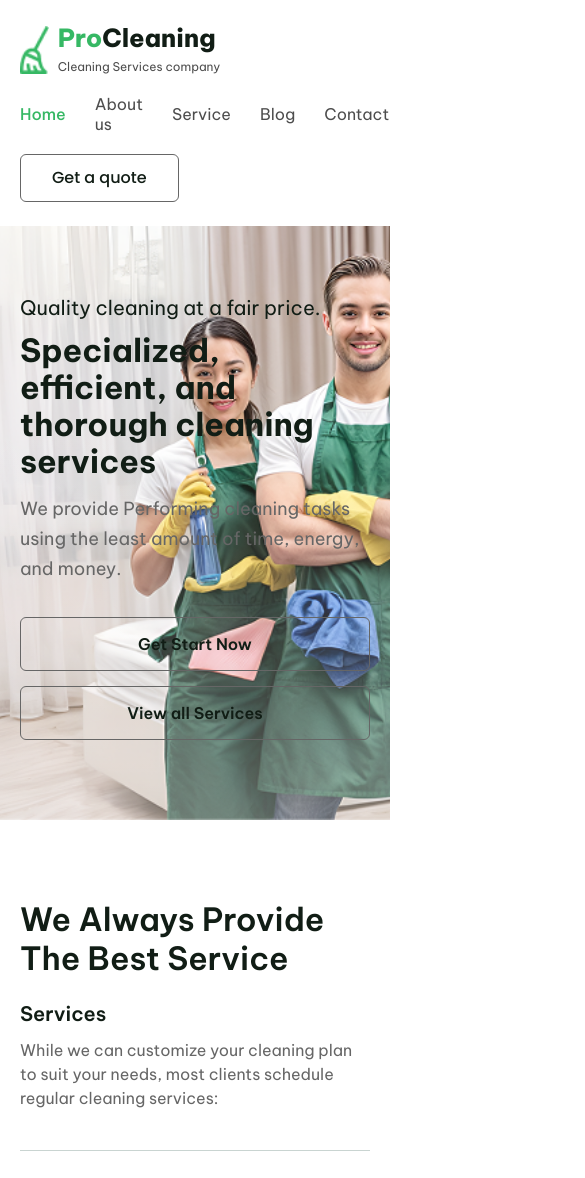
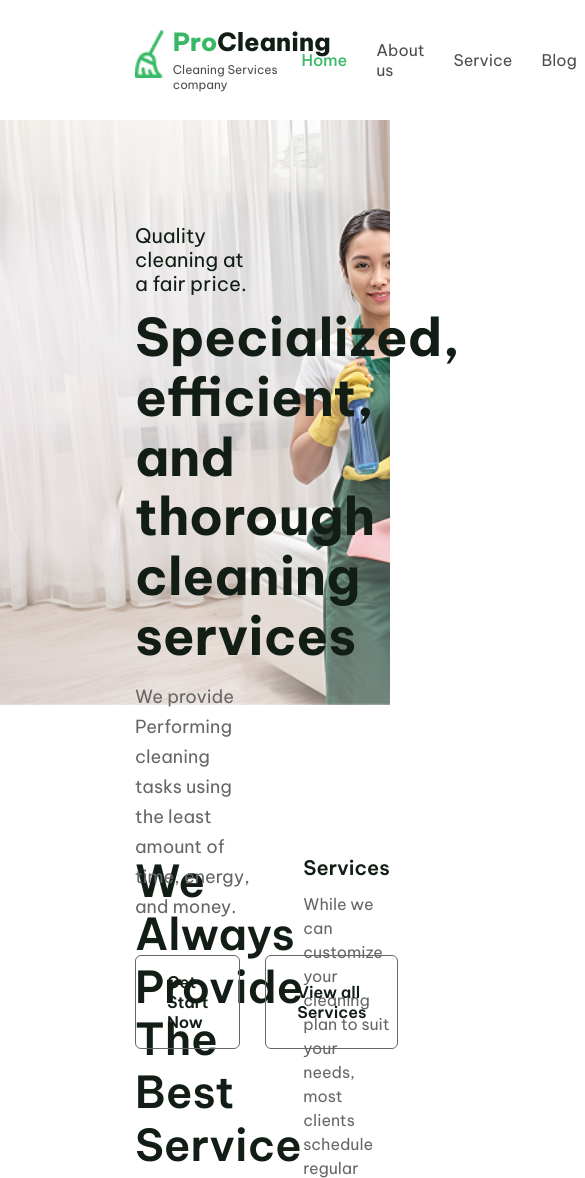
Before and after one commit to alarafat-codes/greenarmy, a plain HTML site: page index.html in a window 390 px wide. Shown: the top 1178 px of the page, 585 px wide, since content can reach past the window. Drawn offline with Linux system fonts and the light colour scheme.

Commit message:
fix hero bg path

```diff
--- a/index.html
+++ b/index.html
@@ -21,12 +21,6 @@
 
     <!-- Main CSS -->
     <link rel="stylesheet" href="style.css" />
-
-    <!-- responsive start -->
-
-    <link rel="stylesheet" href="responsive.css" />
-
-    <!-- responsive end  -->
   </head>
   <body>
     <!--  NAVBAR -->
--- a/responsive.css
+++ /dev/null
@@ -1,86 +0,0 @@
-/* ==========================================
-   RESPONSIVE
-   ========================================== */
-@media (max-width: 1280px) {
-  .container {
-    padding: 0 60px;
-  }
-
-  .hero {
-    background-position: 65% center;
-  }
-}
-
-@media (max-width: 992px) {
-  .container {
-    padding: 0 30px;
-  }
-
-  /* navbar */
-  .navbar-inner {
-    flex-wrap: wrap;
-    gap: 20px;
-  }
-
-  /* hero */
-  .hero {
-    height: auto;
-    padding-bottom: 80px;
-  }
-
-  .hero-content {
-    padding-top: 70px;
-  }
-
-  .hero-title {
-    font-size: 40px;
-  }
-
-  /* services */
-  .services {
-    padding: 80px 0 50px;
-  }
-
-  .services-top {
-    flex-direction: column;
-    gap: 24px;
-  }
-
-  .services-title,
-  .services-intro {
-    width: 100%;
-  }
-
-  .service-cards {
-    flex-direction: column;
-    align-items: center;
-    gap: 20px;
-  }
-
-  .service-card {
-    width: 100%;
-  }
-
-  .next-btn {
-    display: none;
-  }
-}
-
-@media (max-width: 576px) {
-  .container {
-    padding: 0 20px;
-  }
-
-  .hero-title {
-    font-size: 32px;
-  }
-
-  .hero-buttons {
-    flex-direction: column;
-    gap: 15px;
-  }
-
-  .services-title {
-    font-size: 32px;
-  }
-}
--- a/style.css
+++ b/style.css
@@ -160,10 +160,10 @@ img {
 .hero {
   position: relative;
   height: 585px;
-  background: url("../images/hero-bg.png") center / cover no-repeat;
+  background: url("images/hero-bg.png") center / cover no-repeat;
 }
 
-/* soft white overlay from the design */
+
 .hero::before {
   content: "";
   position: absolute;
@@ -201,7 +201,7 @@ img {
 
 .hero-desc {
   max-width: 543px;
-  margin-top: 15px; /* 24px gap in the design, minus extra line spacing */
+  margin-top: 15px;
   font-size: 18px;
   line-height: 30px;
   color: var(--gray);
```
